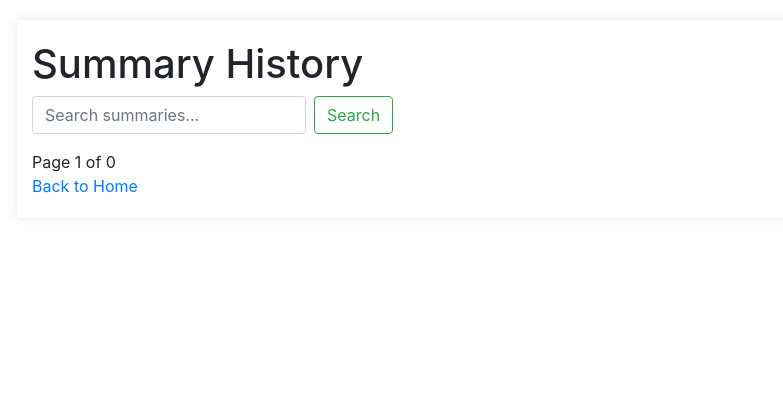
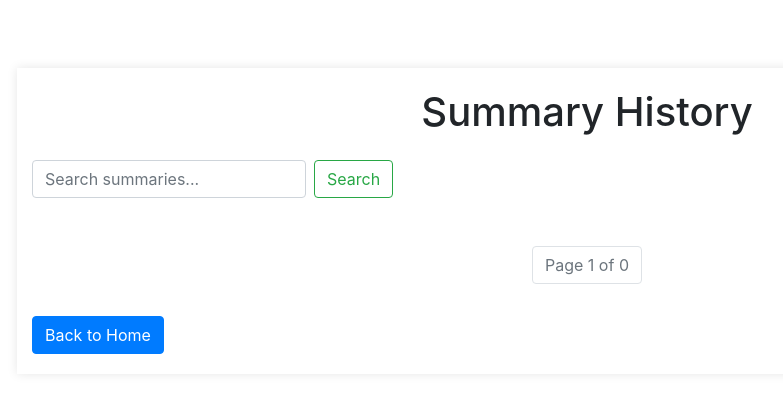
Before and after one commit to Symphatic/AIBDS, a Flask app: page /history in a window 1280 px wide. Shown: the top 393 px of the page, without its empty margins (53-836 px from the left). Run offline with Flask 3, Linux system fonts and the light colour scheme; the visitor is signed in with stand-in values (Sample User, id 1); data that the repository does not hold is empty; some libraries are stand-ins or nearby versions.

Commit message:
Update history.html

```diff
--- a/templates/history.html
+++ b/templates/history.html
@@ -3,45 +3,64 @@
 <head>
     <meta charset="UTF-8">
     <meta name="viewport" content="width=device-width, initial-scale=1.0">
-    <title>History</title>
+    <title>Summary History</title>
     <link rel="stylesheet" href="{{ url_for('static', filename='style.css') }}">
     <link href="https://stackpath.bootstrapcdn.com/bootstrap/4.5.2/css/bootstrap.min.css" rel="stylesheet">
 </head>
 <body>
-    <div class="container">
-        <h1>Summary History</h1>
+    <div class="container mt-5">
+        <h1 class="text-center">Summary History</h1>
 
         <!-- Search Form -->
-        <form method="POST" action="{{ url_for('history') }}" class="form-inline my-2 my-lg-0">
+        <form method="POST" action="{{ url_for('history') }}" class="form-inline my-4">
             <input class="form-control mr-sm-2" type="search" name="search" placeholder="Search summaries..." aria-label="Search" value="{{ search_query }}">
-            <button class="btn btn-outline-success my-2 my-sm-0" type="submit">Search</button>
+            <button class="btn btn-outline-success" type="submit">Search</button>
         </form>
         <!-- End Search Form -->
 
-        <ul>
+        <ul class="list-group mb-4">
             {% for summary in summaries.items %}
-            <li>
+            <li class="list-group-item">
                 <strong>Original:</strong> {{ summary.original_text }}<br>
                 <strong>Summary:</strong> {{ summary.summary_text }}<br>
                 <strong>Language:</strong> {{ summary.language }}<br>
                 <strong>Length:</strong> {{ summary.length_choice }}<br>
-                <a href="{{ url_for('edit_summary', id=summary.id) }}">Edit</a> |
-                <a href="{{ url_for('delete_summary', id=summary.id) }}">Delete</a>
+                <a href="{{ url_for('edit_summary', id=summary.id) }}" class="btn btn-warning btn-sm">Edit</a>
+                <a href="{{ url_for('delete_summary', id=summary.id) }}" class="btn btn-danger btn-sm">Delete</a>
             </li>
             {% endfor %}
         </ul>
 
-        <div class="pagination">
-            {% if summaries.has_prev %}
-                <a href="{{ url_for('history', page=summaries.prev_num) }}">Previous</a>
-            {% endif %}
-            <span>Page {{ summaries.page }} of {{ summaries.pages }}</span>
-            {% if summaries.has_next %}
-                <a href="{{ url_for('history', page=summaries.next_num) }}">Next</a>
-            {% endif %}
-        </div>
+        <!-- Pagination -->
+        <nav aria-label="Page navigation">
+            <ul class="pagination justify-content-center">
+                {% if summaries.has_prev %}
+                <li class="page-item">
+                    <a class="page-link" href="{{ url_for('history', page=summaries.prev_num) }}" aria-label="Previous">
+                        <span aria-hidden="true">&laquo; Previous</span>
+                    </a>
+                </li>
+                {% endif %}
+                <li class="page-item disabled">
+                    <span class="page-link">Page {{ summaries.page }} of {{ summaries.pages }}</span>
+                </li>
+                {% if summaries.has_next %}
+                <li class="page-item">
+                    <a class="page-link" href="{{ url_for('history', page=summaries.next_num) }}" aria-label="Next">
+                        <span aria-hidden="true">Next &raquo;</span>
+                    </a>
+                </li>
+                {% endif %}
+            </ul>
+        </nav>
+        <!-- End Pagination -->
 
-        <a href="{{ url_for('home') }}">Back to Home</a>
+        <a href="{{ url_for('home') }}" class="btn btn-primary mt-3">Back to Home</a>
     </div>
+
+    <!-- Bootstrap JS and dependencies (optional but recommended) -->
+    <script src="https://code.jquery.com/jquery-3.5.1.slim.min.js"></script>
+    <script src="https://cdn.jsdelivr.net/npm/@popperjs/core@2.9.2/dist/umd/popper.min.js"></script>
+    <script src="https://stackpath.bootstrapcdn.com/bootstrap/4.5.2/js/bootstrap.min.js"></script>
 </body>
 </html>
```
